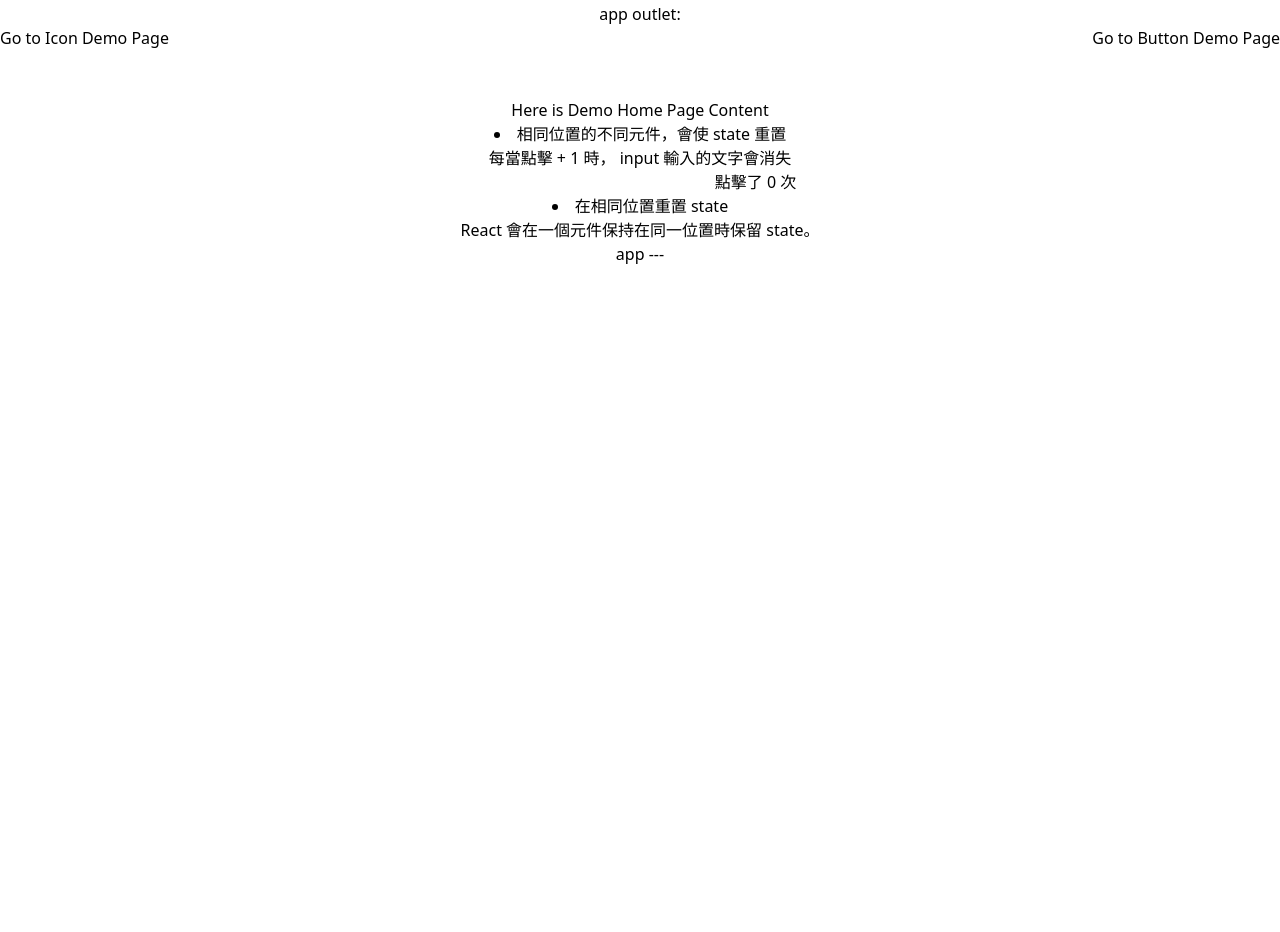
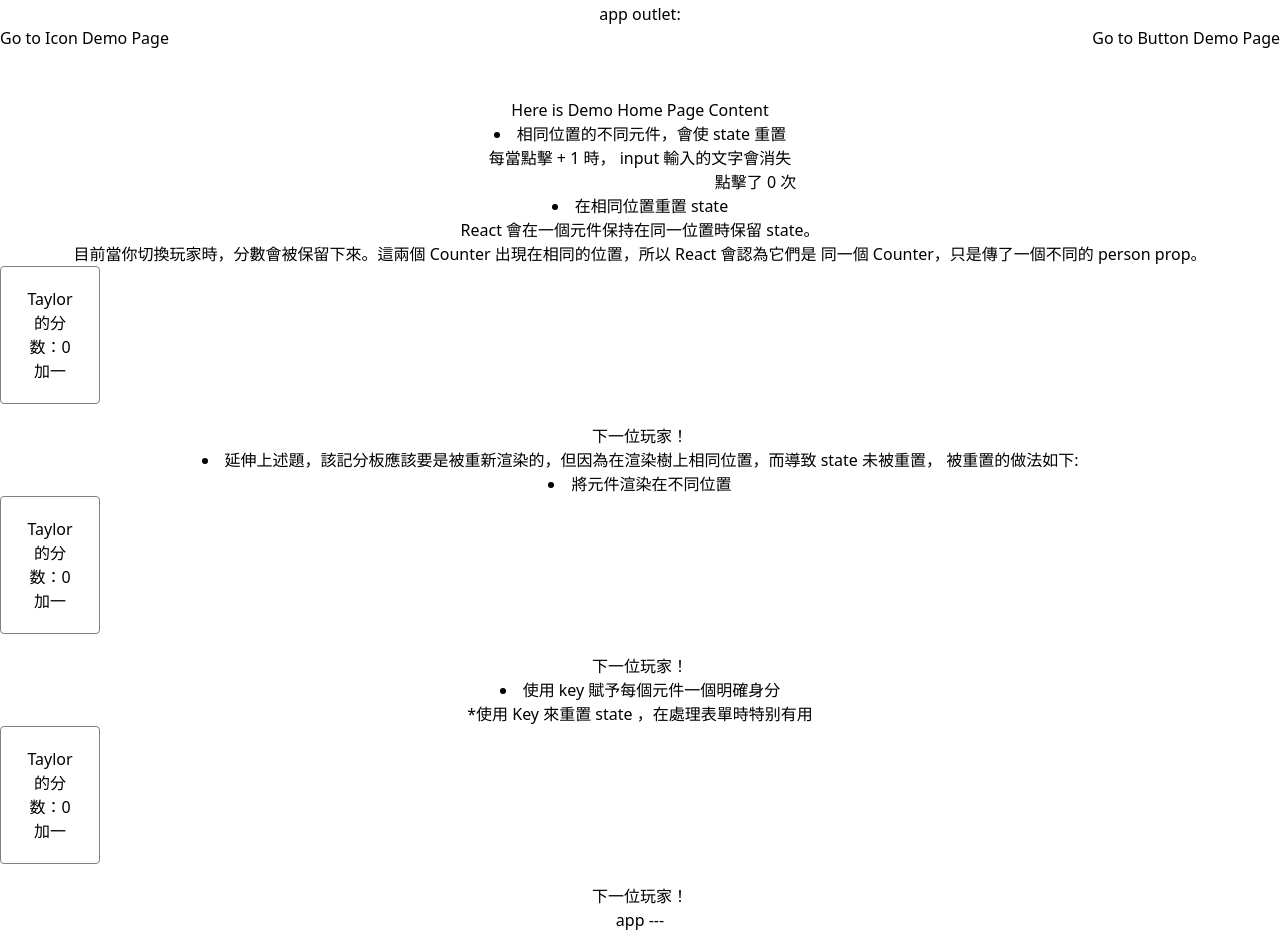
Before and after one commit to mp3Yun/react-practice, a React (Vite) app: page /Demo/ConceptDemo in a window 1280 px wide. Shown: the part 166-1098 px from the top of the page. Before the commit the page ends 800 px from the top, so only its background shows below. Built offline with nearby package versions, Linux system fonts and the light colour scheme.

Commit message:
Add 概念範例

```diff
--- /dev/null
+++ b/src/pages/demo/ConceptDemo.css
@@ -0,0 +1,12 @@
+.counter {
+  width: 100px;
+  text-align: center;
+  border: 1px solid gray;
+  border-radius: 4px;
+  padding: 20px;
+  margin: 0 20px 20px 0;
+}
+
+.hover {
+  background: #ffffd8;
+}
--- a/src/pages/demo/ConceptDemo.tsx
+++ b/src/pages/demo/ConceptDemo.tsx
@@ -1,8 +1,10 @@
 import { FC, useState } from 'react'
+import './ConceptDemo.css'
 
 function ConceptDemo() {
   return (
-    <div className="flex flex-col gap-3">
+    <div className="flex flex-col gap-3 items-start text-left">
+      {/* case 1 */}
       <div>
         <li>
           相同位置的不同元件，會使 state 重置
@@ -13,14 +15,42 @@ function ConceptDemo() {
           </div>
         </li>
       </div>
-      <div>
+
+      {/* case 2 */}
+      <div className="">
         <li>
           在相同位置重置 state
           <br></br>
           <span className="ml-8">
-            React 會在一個元件保持在同一位置時保留 state。
+            React 會在一個元件保持在同一位置時保留 state。<br></br>
+            目前當你切換玩家時，分數會被保留下來。這兩個 Counter
+            出現在相同的位置，所以 React 會認為它們是 同一個
+            Counter，只是傳了一個不同的 person prop。
           </span>
-          <div></div>
+          <div className="flex items-center content-center">
+            <Scoreboard></Scoreboard>
+          </div>
+        </li>
+      </div>
+
+      {/* case 3 */}
+      <div>
+        <li>
+          延伸上述題，該記分板應該要是被重新渲染的，但因為在渲染樹上相同位置，而導致
+          state 未被重置， 被重置的做法如下:
+          <li className="list-decimal">
+            將元件渲染在不同位置
+            <div>
+              <ScoreboardSetByDiffPosition></ScoreboardSetByDiffPosition>
+            </div>
+          </li>
+          <li className="list-decimal">
+            使用 key 賦予每個元件一個明確身分 <br />
+            *使用 Key 來重置 state ，在處理表單時特别有用
+            <div>
+              <ScoreboardSetByKey></ScoreboardSetByKey>
+            </div>
+          </li>
         </li>
       </div>
     </div>
@@ -65,6 +95,7 @@ export function Scoreboard() {
     <div>
       {isPlayerA ? <Counter person="Taylor" /> : <Counter person="Sarah" />}
       <button
+        className="border-2 border-blue-200 border-solid rounded-lg bg-blue-200"
         onClick={() => {
           setIsPlayerA(!isPlayerA)
         }}
@@ -75,6 +106,44 @@ export function Scoreboard() {
   )
 }
 
+export function ScoreboardSetByDiffPosition() {
+  const [isPlayerA, setIsPlayerA] = useState(true)
+  return (
+    <div>
+      {isPlayerA && <Counter person="Taylor" />}
+      {!isPlayerA && <Counter person="Sarah" />}
+      <button
+        onClick={() => {
+          setIsPlayerA(!isPlayerA)
+        }}
+      >
+        下一位玩家！
+      </button>
+    </div>
+  )
+}
+
+export function ScoreboardSetByKey() {
+  const [isPlayerA, setIsPlayerA] = useState(true)
+  return (
+    <div>
+      {isPlayerA ? (
+        <Counter key="Taylor" person="Taylor" />
+      ) : (
+        <Counter key="Sarah" person="Sarah" />
+      )}
+      <button
+        onClick={() => {
+          setIsPlayerA(!isPlayerA)
+        }}
+      >
+        下一位玩家！
+      </button>
+    </div>
+  )
+}
+
+// 注意型別的宣告
 const Counter: FC<{ person: string }> = ({ person }) => {
   const [score, setScore] = useState(0)
   const [hover, setHover] = useState(false)
@@ -93,7 +162,12 @@ const Counter: FC<{ person: string }> = ({ person }) => {
       <h1>
         {person} 的分数：{score}
       </h1>
-      <button onClick={() => setScore(score + 1)}>加一</button>
+      <button
+        className="border-2 border-blue-200 border-solid rounded-lg bg-blue-200"
+        onClick={() => setScore(score + 1)}
+      >
+        加一
+      </button>
     </div>
   )
 }
```
